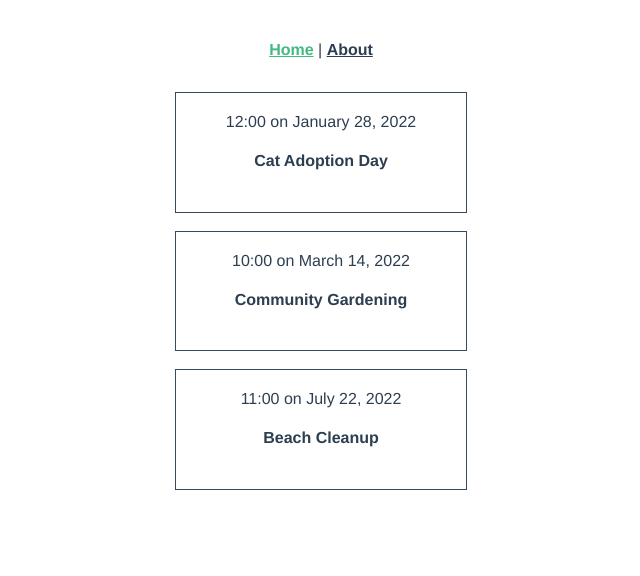
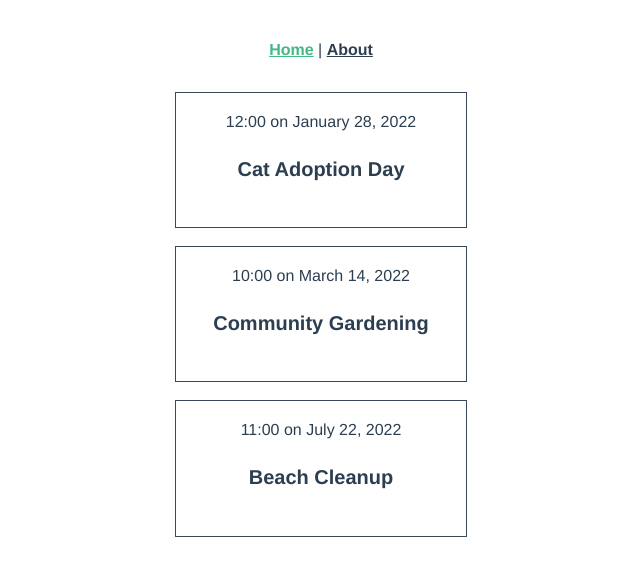
Before and after one commit to 96ekp/SE-_331_Lab2-, a Vue app in the folder lab2/: page / in a window 1280 px wide. Shown: the top 576 px of the page, without its empty margins (319-959 px from the left). Built offline with nearby package versions, Linux system fonts and the light colour scheme.

Commit message:
tried to set global CSS setting in App.vue file

```diff
--- a/lab2/src/App.vue
+++ b/lab2/src/App.vue
@@ -36,4 +36,7 @@ header {
   display: block;
   margin: 0 auto 2rem;
 }
+h4 {
+  font-size: 20px;
+}
 </style>
```
